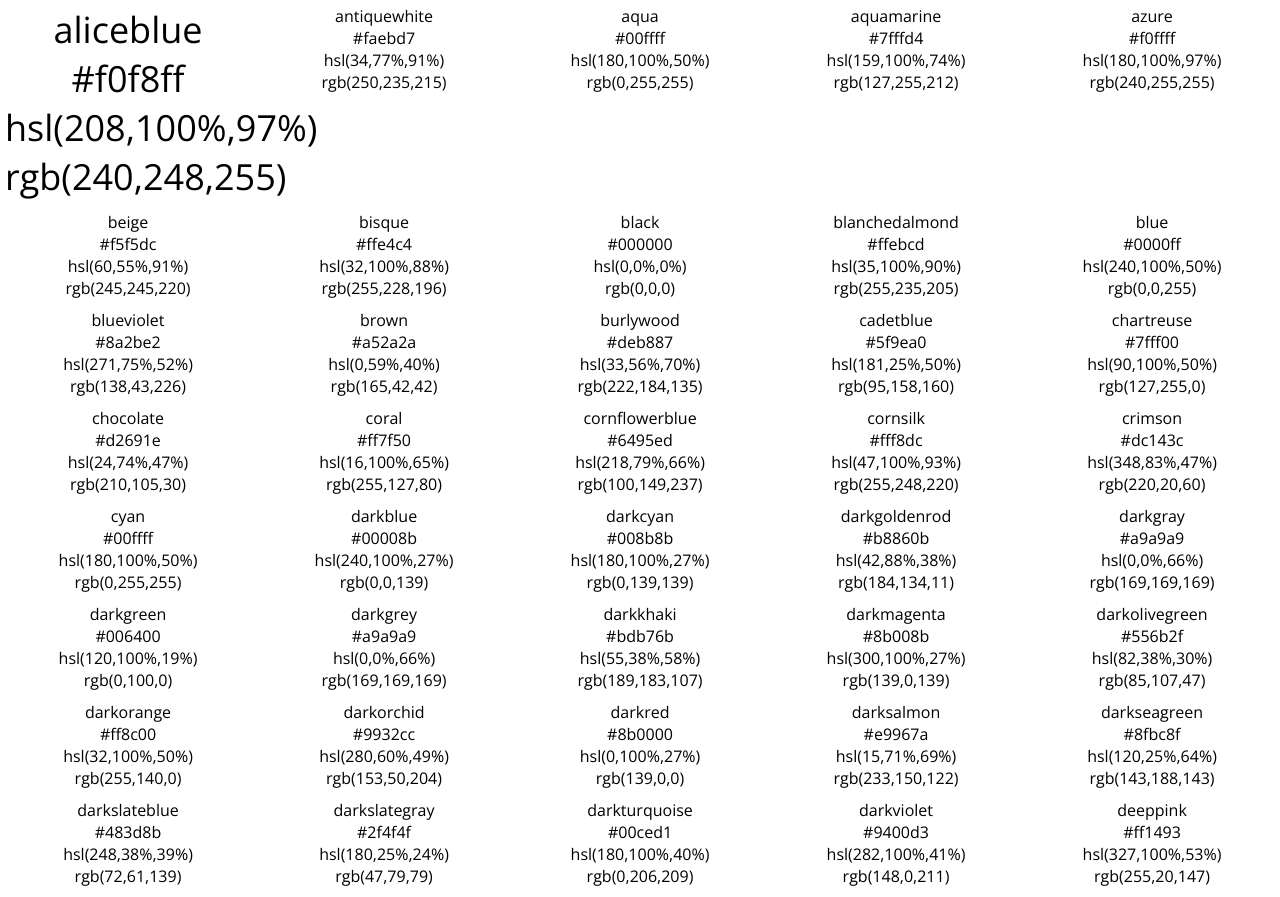
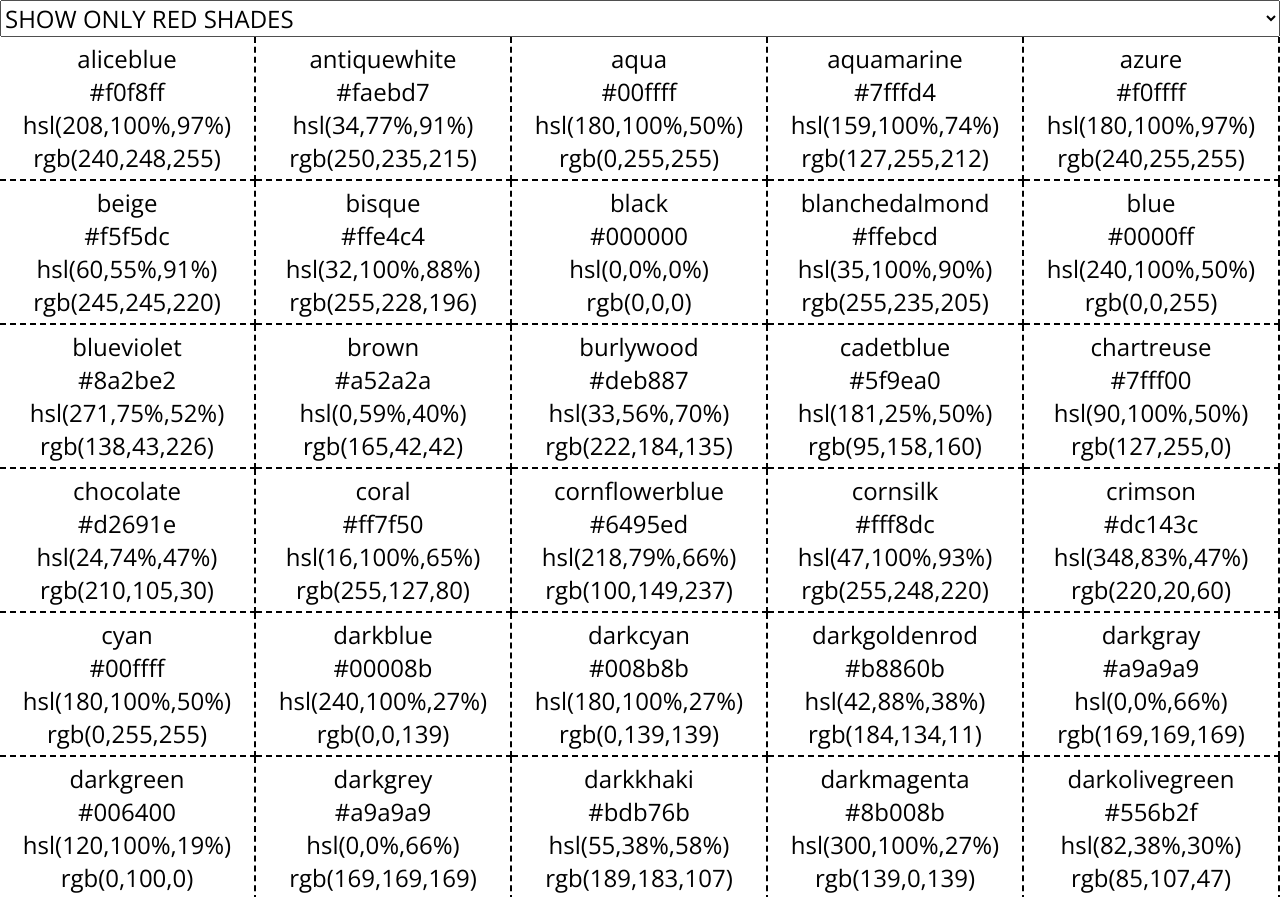
Before and after one commit to ccampean/color-informer, a plain HTML site: page index.html in a window 1280 px wide. Shown: the top 897 px of the page. Drawn offline with nearby package versions, Linux system fonts and the light colour scheme.

Commit message:
option to select the list with all of the colors + refactoring

```diff
--- a/index.html
+++ b/index.html
@@ -9,6 +9,6 @@
   <title>Color Recognizer</title>
 </head>
 <body>
-  <script src="./colorRecognizer.js"></script>
+  <script src="./script.js"></script>
 </body>
 </html>
--- a/colorRecognizer.js
+++ b/script.js
@@ -1,11 +1,39 @@
-let divContainer = document.createElement('div')
-let colorContainer = document.createElement('div')
-divContainer.classList.add('container')
-colorContainer.classList.add('color-box')
-document.body.appendChild(divContainer)
+let allColorsContainer = document.createElement('div')
+let singleColorContainer = document.createElement('div')
+let selectInput = document.createElement('select')
+
+let optionsArray = [
+  'red',
+  'pink',
+  'orange',
+  'yellow',
+  'purple',
+  'green',
+  'blue',
+  'brown',
+  'white',
+  'gray',
+  'Show me a JSON-like with all the colors'
+]
+
+optionsArray.forEach((currentValue, index) => {
+  let option = document.createElement('option')
+  selectInput.appendChild(option)
+  option.text = `show only ${currentValue} shades`.toUpperCase()
+  option.value = currentValue
+  if (index === optionsArray.length - 1) {
+    option.text = currentValue.toUpperCase()
+    option.value = 'json'
+  }
+})
+
+allColorsContainer.classList.add('container')
+singleColorContainer.classList.add('color-box')
+document.body.appendChild(selectInput)
+document.body.appendChild(allColorsContainer)
 
 // https://github.com/bahamas10/css-color-names/blob/master/getcolors.sh
-let nameAndHexaAndHSL =
+let scrappedData =
   `aliceblue #f0f8ff hsl(208,100%,97%)
   antiquewhite #faebd7 hsl(34,77%,91%)
   aqua #00ffff hsl(180,100%,50%)
@@ -170,44 +198,52 @@ const pronounceColorName = message => {
   window.speechSynthesis.speak(msg)
 }
 
-let nameAndHexaAndHSLMatrix = nameAndHexaAndHSL
+let completeMatrix = scrappedData
   .split('\n')
   .map(line => line.trim().split(' '))
-  .map(nameAndHexaAndHSLarray => {
-    let hexadecimalValue = nameAndHexaAndHSLarray.slice(1, 2)[0]
-    nameAndHexaAndHSLarray.push(hexadecimalToRGB(hexadecimalValue))
-    return nameAndHexaAndHSLarray
+  .map(rowOfValues => {
+    let hexadecimalValue = rowOfValues.slice(1, 2)[0]
+    rowOfValues.push(hexadecimalToRGB(hexadecimalValue))
+    return rowOfValues
   })
-  .map(arrayOfValues => {
+
+completeMatrix.map(colorValues => {
   const box = document.createElement('div')
-    const nameColorContainer = document.createElement('span')
+  const namesingleColorContainer = document.createElement('span')
   const nameHexadecimalContainer = document.createElement('span')
   const nameHSLContainer = document.createElement('span')
   const nameRGBContainer = document.createElement('span')
 
   box.classList.add('box-color')
   box.setAttribute('title', 'Click to find more informations')
-    divContainer.appendChild(box)
+  allColorsContainer.appendChild(box)
 
-    box.appendChild(nameColorContainer)
+  box.appendChild(namesingleColorContainer)
   box.appendChild(nameHexadecimalContainer)
   box.appendChild(nameHSLContainer)
   box.appendChild(nameRGBContainer)
 
-    nameColorContainer.innerText = arrayOfValues[0]
-    nameHexadecimalContainer.innerText = arrayOfValues[1]
-    nameHSLContainer.innerText = arrayOfValues[2]
-    nameRGBContainer.innerText = arrayOfValues[3]
+  namesingleColorContainer.innerText = colorValues[0]
+  nameHexadecimalContainer.innerText = colorValues[1]
+  nameHSLContainer.innerText = colorValues[2]
+  nameRGBContainer.innerText = colorValues[3]
 
   box.addEventListener('click', function () {
-      this.style.backgroundColor = arrayOfValues[1]
-      pronounceColorName(arrayOfValues[0])
+    this.style.backgroundColor = colorValues[1]
+    pronounceColorName(colorValues[0])
   })
   box.addEventListener('mouseleave', function (event) {
     event.target.style.backgroundColor = ''
   })
 })
 
+let matrixToJson = JSON.stringify(completeMatrix, null, '  ')
+selectInput.addEventListener('change', (e) => {
+  if (e.target.value === 'json') {
+    allColorsContainer.innerText = ''
+    allColorsContainer.innerHTML = `<pre>${matrixToJson}</pre>`
+  }
+})
 /*
 Todo: filter the boxes by their base color.
 Example -  http://htmlcolorcodes.com/color-names/
--- a/style.css
+++ b/style.css
@@ -1,18 +1,26 @@
-body {
+body,
+select {
   font-family: 'Open Sans', sans-serif;
   margin: 0;
 }
+
 /* https://www.paulirish.com/2012/box-sizing-border-box-ftw/ */
 html {
   box-sizing: border-box;
 }
+
 *,
 *:before,
 *:after {
   box-sizing: inherit;
 }
+
+.container,
+select {
+  width: 100%;
+}
+
 .container {
-  width: 100%;
   margin: 0 auto;
   display: flex;
   flex-flow: row wrap;
@@ -24,11 +32,19 @@ html {
   width: 20%;
   padding: 5px;
   cursor: pointer;
+  border-right: 2px dashed black;
+  border-bottom: 2px dashed black;
   transition-property: font-size;
-  transition-duration: 1s;
+  transition-duration: .8s;
+}
+
+.box-color,
+select {
+  font-size: 24px;
 }
 
 .box-color:hover {
+  width: 22%;
   font-size: 36px;
 }
 
```
Lines whose indentation alone changed are shown as unchanged.
